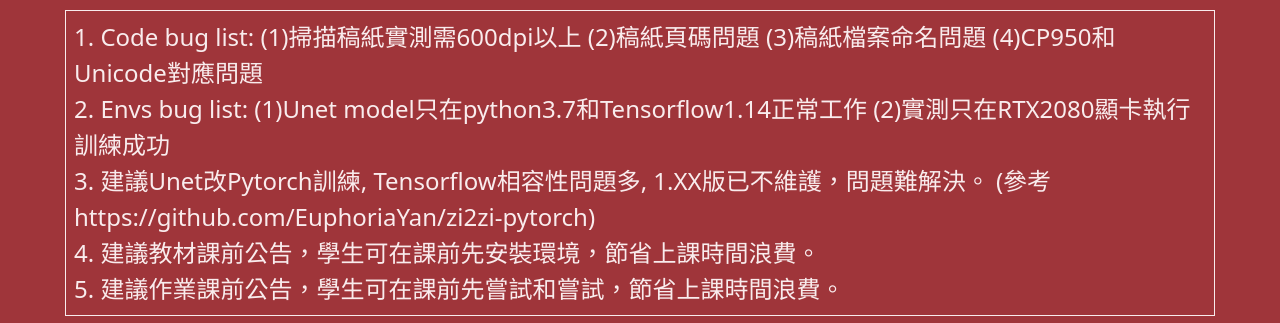
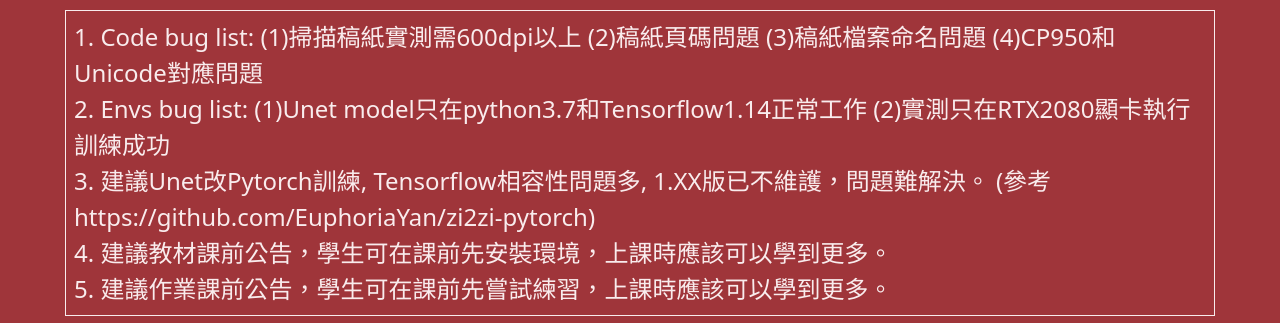
Before and after one commit to fu402138670/pr2023f, a plain HTML site: page hw01/index.html in a window 1280 px wide. Shown: the part 167-490 px from the top of the page. Drawn offline with nearby package versions, Linux system fonts and the light colour scheme.

Commit message:
Update index.html

```diff
--- a/hw01/index.html
+++ b/hw01/index.html
@@ -159,8 +159,8 @@
       1. Code bug list: (1)掃描稿紙實測需600dpi以上 (2)稿紙頁碼問題 (3)稿紙檔案命名問題 (4)CP950和Unicode對應問題<br>
       2. Envs bug list: (1)Unet model只在python3.7和Tensorflow1.14正常工作 (2)實測只在RTX2080顯卡執行訓練成功<br>
       3. 建議Unet改Pytorch訓練, Tensorflow相容性問題多, 1.XX版已不維護，問題難解決。 (參考https://github.com/EuphoriaYan/zi2zi-pytorch)<br>
-      4. 建議教材課前公告，學生可在課前先安裝環境，節省上課時間浪費。<br>
-      5. 建議作業課前公告，學生可在課前先嘗試和嘗試，節省上課時間浪費。<br>
+      4. 建議教材課前公告，學生可在課前先安裝環境，上課時應該可以學到更多。<br>
+      5. 建議作業課前公告，學生可在課前先嘗試練習，上課時應該可以學到更多。<br>
     </div>
   </div>
 
```
